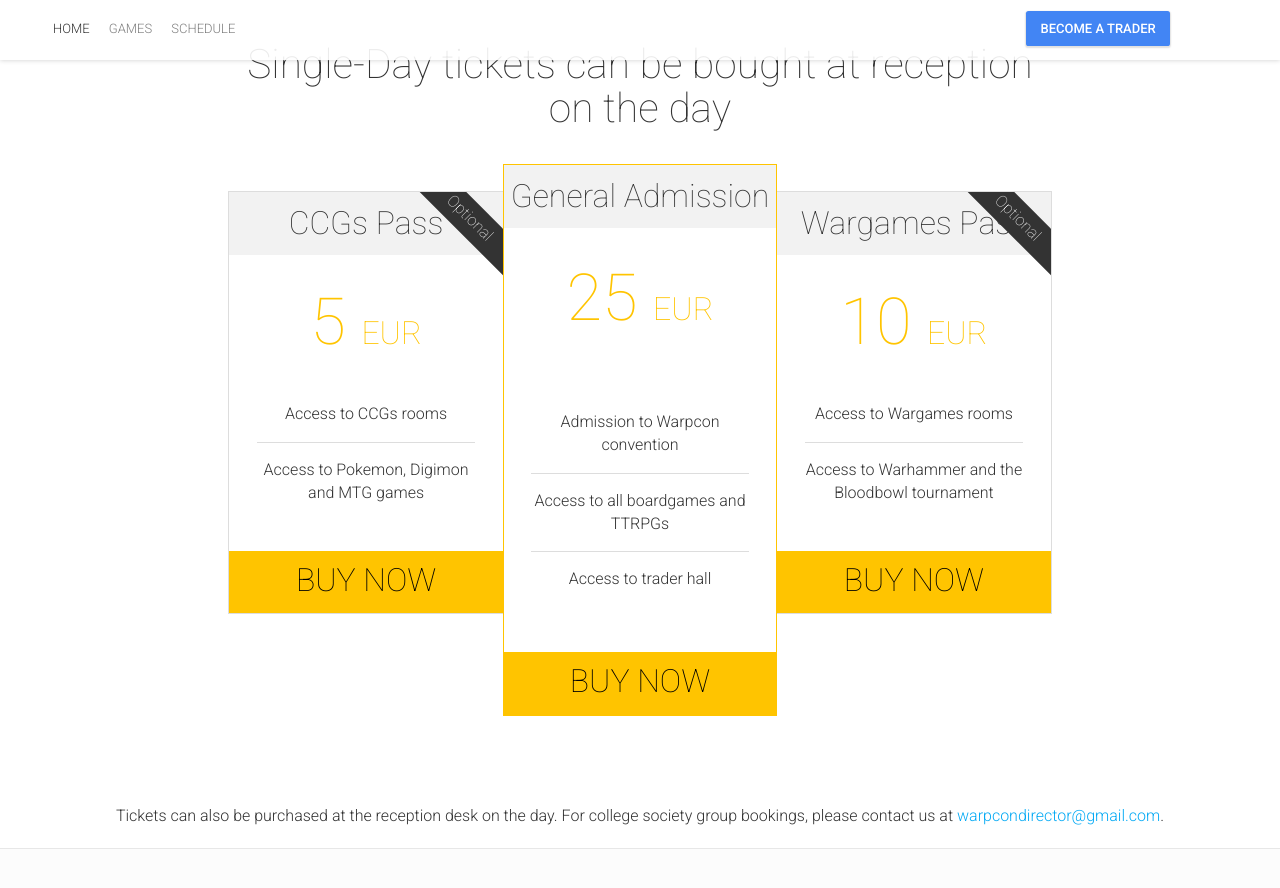
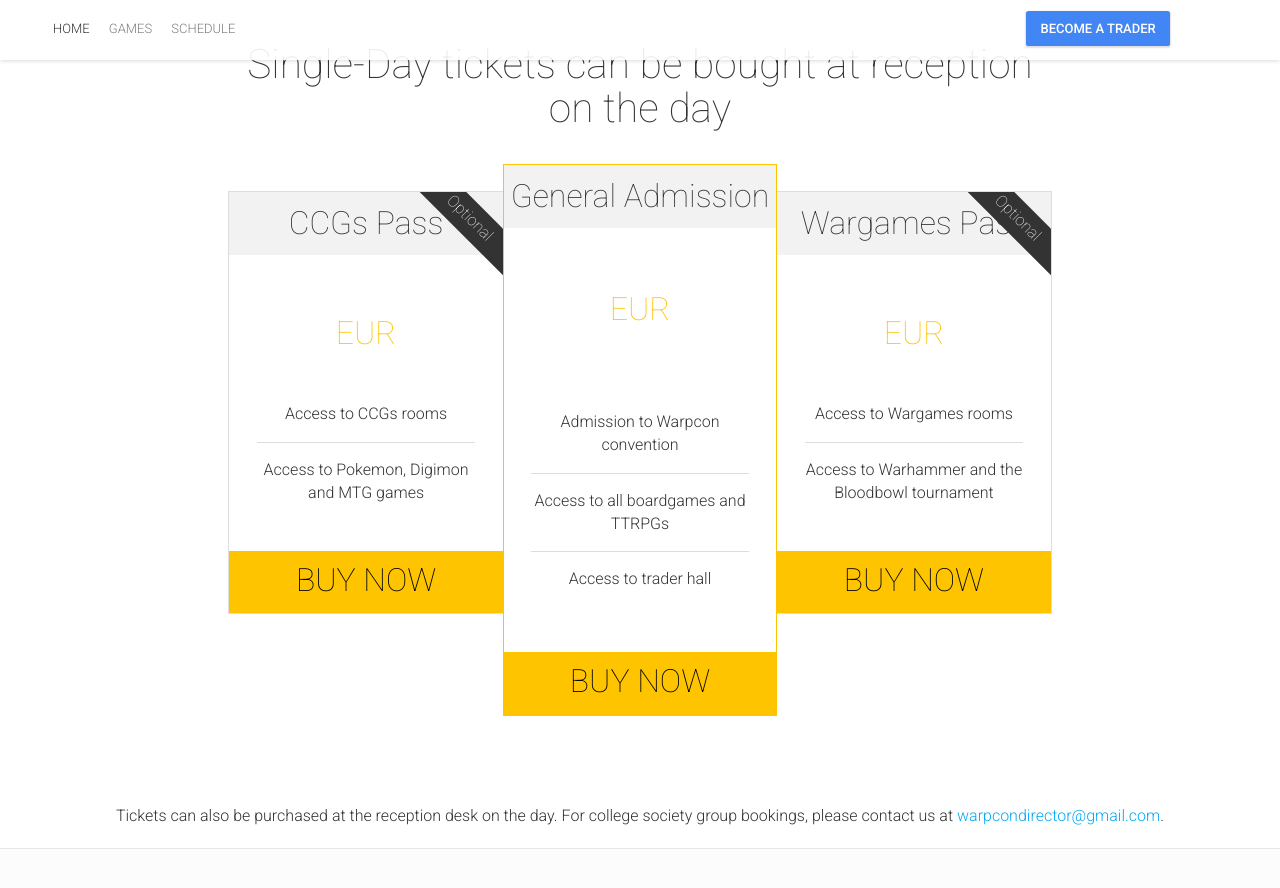
Before and after one commit to gregoriousTechorious/warpcon.ie, a Jekyll site: the page built from index.html, in a window 1280 px wide and 900 px high, scrolled down 3351 px. Shown: the top 888 px of the window. Built offline with Jekyll 4.4.1, drawn with Linux system fonts in a browser that asks for light colours; nearby versions of some CDN libraries.

Commit message:
Update _config.yml

```diff
--- a/_config.yml
+++ b/_config.yml
@@ -142,7 +142,7 @@ ticketsInfo: "Tickets can also be purchased at the reception desk on the day. Fo
 ticketsOffers:
  -
   name: "CCGs Pass"
-  price: "5"
+  price: ""
   ribbon: "Optional"
   priceCurrency: "EUR"
   ticketsNumber: ""
@@ -153,7 +153,7 @@ ticketsOffers:
   # validThrough: "2014-09-30T23:59"
  -
   name: "General Admission"
-  price: "25"
+  price: ""
   priceCurrency: "EUR"
   ticketsNumber: ""
   featured: true
@@ -165,7 +165,7 @@ ticketsOffers:
   # disabled: true
  -
   name: "Wargames Pass"
-  price: "10"
+  price: ""
   ribbon: "Optional"
   priceCurrency: "EUR"
  # buyButtonLink: "https://warpcon.eventbrite.com/"
```
